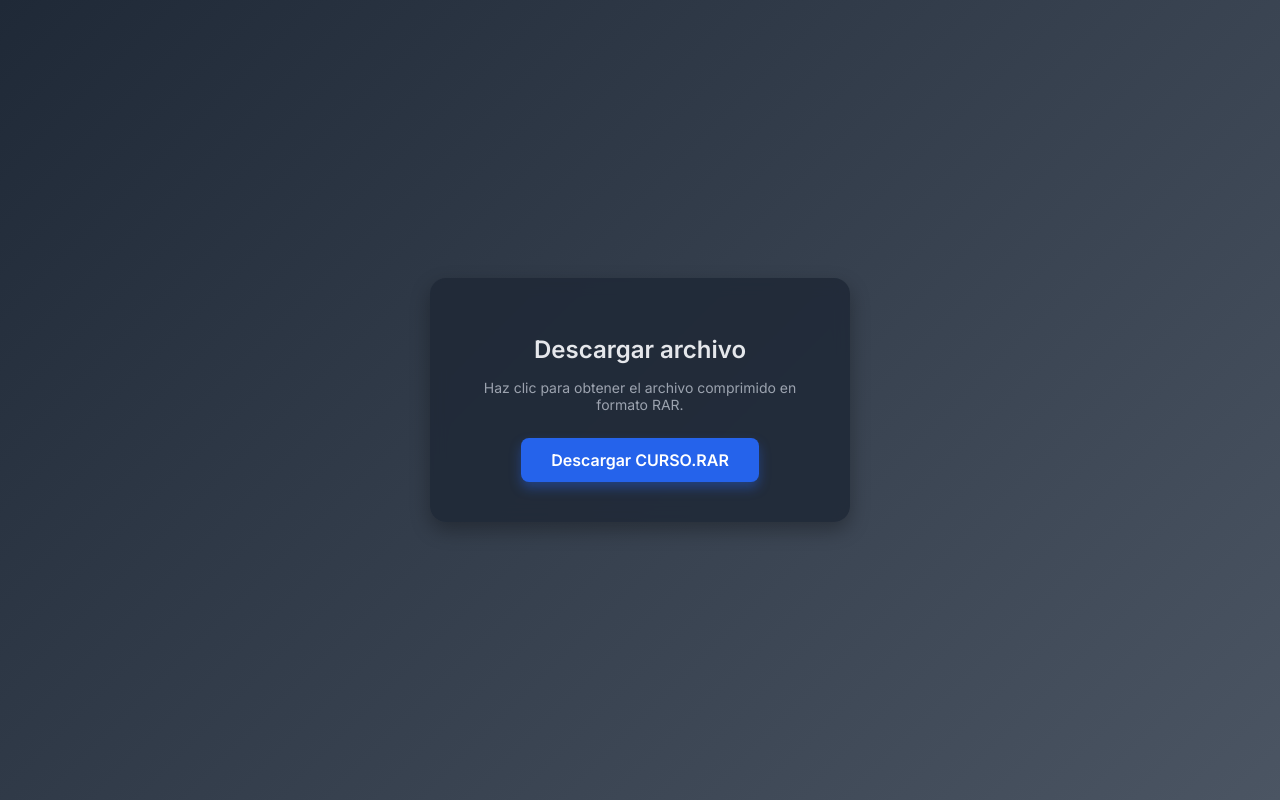
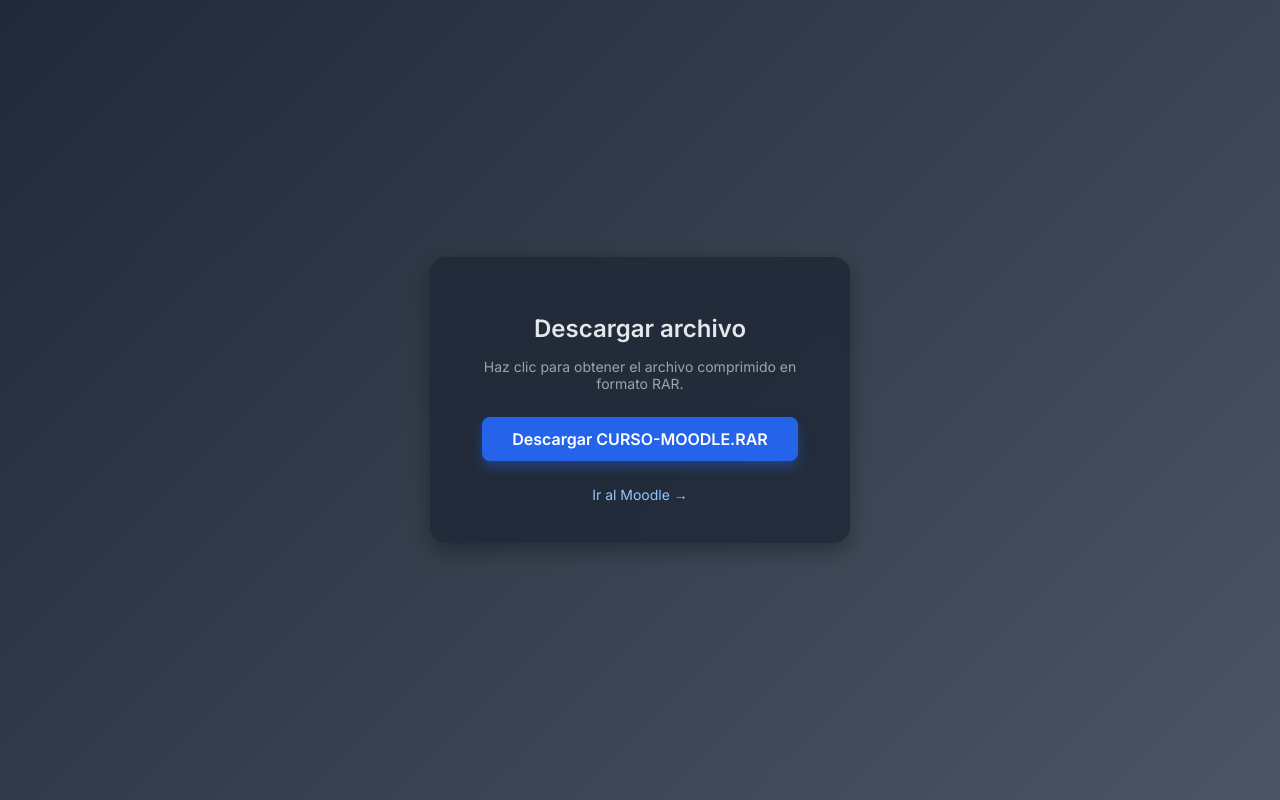
Before and after one commit to IvanVZ1/REPORTE, a plain HTML site: page index.html in a window 1280 px wide. Drawn offline with Linux system fonts and the light colour scheme.

Commit message:
Update index.html

```diff
--- a/index.html
+++ b/index.html
@@ -71,6 +71,20 @@
         transform: translateY(1px);
         box-shadow: 0 4px 10px rgba(37, 99, 235, 0.3);
       }
+
+      .link-moodle {
+        display: block;
+        margin-top: 25px;
+        font-size: 14px;
+        color: #93c5fd;
+        text-decoration: none;
+        transition: 0.2s ease;
+      }
+
+      .link-moodle:hover {
+        color: #bfdbfe;
+        text-decoration: underline;
+      }
     </style>
   </head>
 
@@ -80,7 +94,11 @@
       <p>Haz clic para obtener el archivo comprimido en formato RAR.</p>
 
       <a href="./CURSO.rar" download class="btn-descargar">
-        Descargar CURSO.RAR
+        Descargar CURSO-MOODLE.RAR
+      </a>
+
+      <a href="https://escuelitacurso.milaulas.com/login/index.php" target="_blank" class="link-moodle">
+        Ir al Moodle →
       </a>
     </div>
   </body>
```
